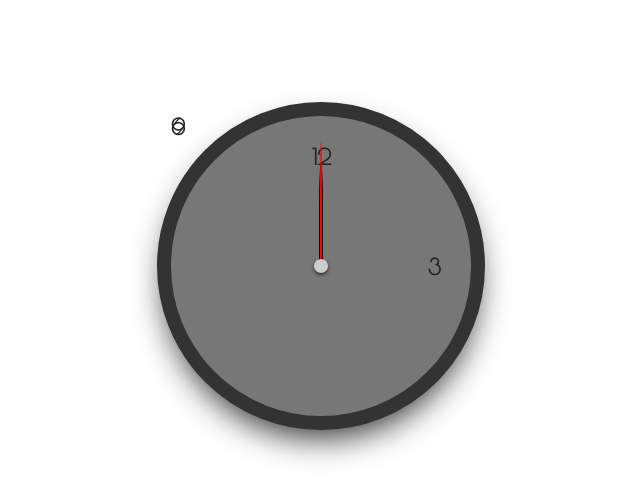
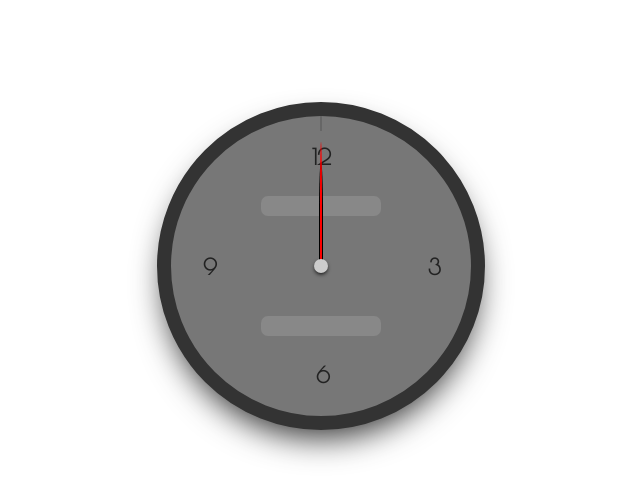
Before and after one commit to chamanoS/AnalogClock, a plain HTML site: page index.html in a window 1280 px wide. Shown: the whole page, without its empty margins (319-959 px from the left). Drawn offline with nearby package versions, Linux system fonts and the light colour scheme.

Commit message:
js logic

```diff
--- a/index.html
+++ b/index.html
@@ -29,5 +29,6 @@
         </div>
         <div class="diallines"></div>
     </div>
+    <script src="./script.js"></script>
 </body>
 </html>
--- a/script.js
+++ b/script.js
@@ -0,0 +1,11 @@
+var diallines = document.getElementsByClassName('diallines')
+var clockE1 = document.getElementsByClassName('clock')[0]
+
+for(var i = 1; i < 60; i++) {
+    clockE1.innerHTML += "<div class='diallines'></div>";
+    diallines[i].getElementsByClassName.transform = "rotate(" + 6 * + "deg)"
+}
+function clock(){
+    var weekday = new Array(7),
+    d = new Date()
+}
--- a/style.css
+++ b/style.css
@@ -79,3 +79,68 @@ span{
     top: 140px;
     right: 30px;
 }
+.h6{
+    bottom: 30px;
+    left: 50%;
+    margin-left: -5px;
+}
+.h9{
+    left: 32px;
+    top: 140px;
+}
+.diallines{
+    position: absolute;
+    z-index: 2;
+    width: 2px;
+    height: 15px;
+    background: #666;
+    left: 50%;
+    margin-left: -1px;
+    transform-origin: 50% 150px;
+}
+.diallines:nth-of-type(5n){
+    position: absolute;
+    z-index: 2;
+    width: 2px;
+    height: 15px;
+    background: #666;
+    left: 50%;
+    margin-left: -1px;
+    transform-origin: 50% 150px;
+}
+.date{
+    position: absolute;
+    width: 120px;
+    height: 20px;
+    border-radius: 7px;
+    background-color: #888;
+    text-align: center;
+    line-height: 20px;
+    color: #fff;
+    font-size: 11px;
+    top: 80px;
+    left: 50%;
+    margin-left: -60px;
+    font-family: 'Poiret One';
+    font-weight: 700;
+    z-index: 3;
+    letter-spacing: 3px;
+}
+.day{
+    position: absolute;
+    width: 120px;
+    height: 20px;
+    border-radius: 7px;
+    background-color: #888;
+    text-align: center;
+    line-height: 20px;
+    color: #fff;
+    font-size: 11px;
+    top: 200px;
+    left: 50%;
+    margin-left: -60px;
+    font-family: 'Poiret One';
+    font-weight: 700;
+    z-index: 3;
+    letter-spacing: 3px;
+}
```
